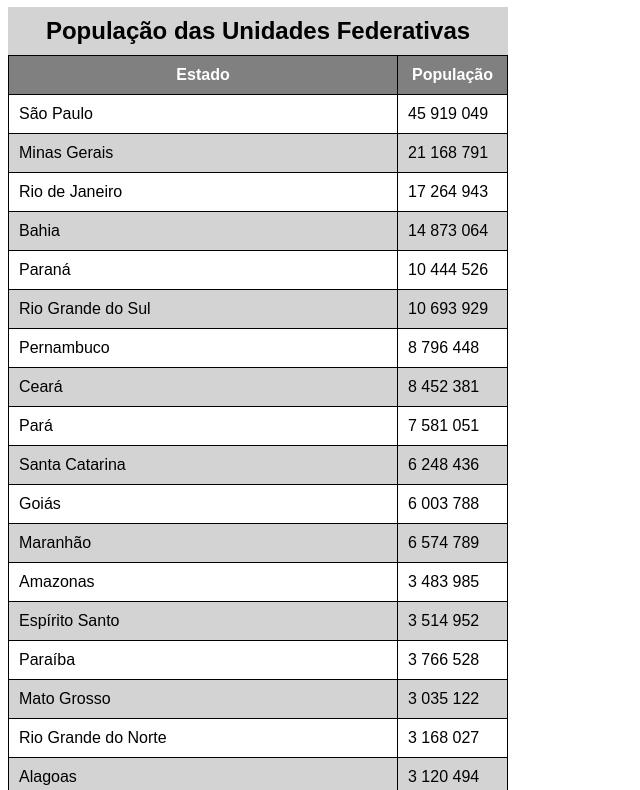
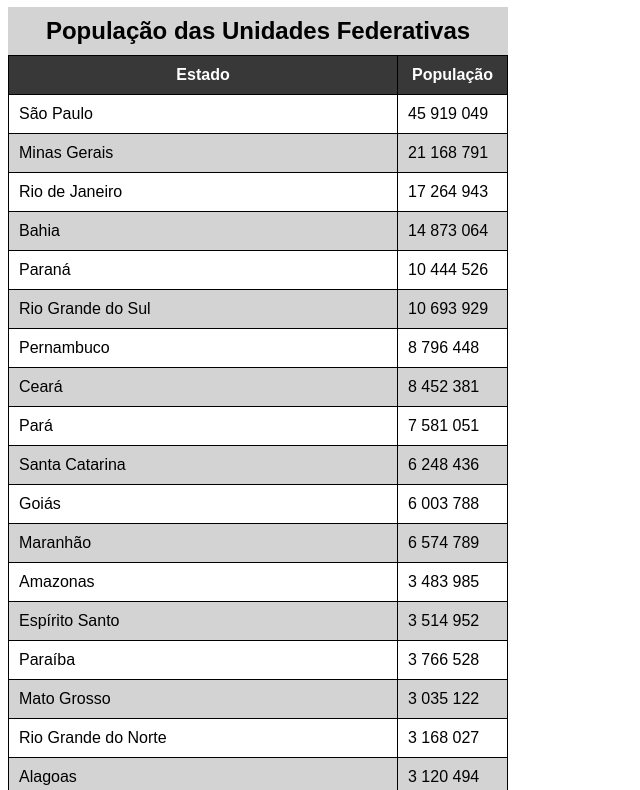
Before and after one commit to Gabrielbrevess/HTML-CSS, a plain HTML site: page Exercicios/ex024.html/tabela002.html in a window 1280 px wide. Shown: the part 73-863 px from the top of the page, without its empty margins (0-640 px from the left). Drawn offline with Linux system fonts and the light colour scheme.

Commit message:
tabela 002

```diff
--- a/Exercicios/ex024.html/tabela002.html
+++ b/Exercicios/ex024.html/tabela002.html
@@ -22,8 +22,15 @@
 
         }
 
+        thead > tr > th {
+            position: sticky; /*Pegajoso*/
+            top: -1px;
+            background-color:  #383838;
+
+        }
+
         thead, tfoot {
-            background-color: gray;
+            background-color: #383838;
             color: white;
         }
 
@@ -192,6 +199,10 @@
 
         </tfoot>
     </table>
+    <p>Lorem ipsum, dolor sit amet consectetur adipisicing elit. Velit fugiat recusandae inventore voluptate voluptates maiores modi similique accusantium corrupti ea ut eos eius laboriosam natus, vitae libero animi praesentium fuga. Lorem ipsum dolor sit amet consectetur adipisicing elit. Adipisci libero repellendus, quod minima aliquid ipsam quidem soluta quia harum ea esse? Laudantium iure molestias nisi a nihil, labore cum maiores. Lorem ipsum, dolor sit amet consectetur adipisicing elit. In velit optio omnis quidem provident consequatur blanditiis fugiat expedita consequuntur earum laboriosam, harum eos sapiente eius ex, praesentium impedit saepe natus. Lorem ipsum dolor sit amet consectetur adipisicing elit. Aliquam officia commodi quae omnis quas nulla quibusdam quia perferendis dolorum, autem quasi minima ipsum est natus, corporis amet ab earum neque. Lorem ipsum dolor sit amet consectetur adipisicing elit. Commodi quaerat dolor quae odit, totam, iure eum vel placeat est nesciunt cum in? Dolore exercitationem amet voluptatibus ratione ducimus, dicta id!</p>
+    <p>Lorem ipsum, dolor sit amet consectetur adipisicing elit. Velit fugiat recusandae inventore voluptate voluptates maiores modi similique accusantium corrupti ea ut eos eius laboriosam natus, vitae libero animi praesentium fuga. Lorem ipsum dolor sit amet consectetur adipisicing elit. Adipisci libero repellendus, quod minima aliquid ipsam quidem soluta quia harum ea esse? Laudantium iure molestias nisi a nihil, labore cum maiores. Lorem ipsum, dolor sit amet consectetur adipisicing elit. In velit optio omnis quidem provident consequatur blanditiis fugiat expedita consequuntur earum laboriosam, harum eos sapiente eius ex, praesentium impedit saepe natus. Lorem ipsum dolor sit amet consectetur adipisicing elit. Aliquam officia commodi quae omnis quas nulla quibusdam quia perferendis dolorum, autem quasi minima ipsum est natus, corporis amet ab earum neque. Lorem ipsum dolor sit amet consectetur adipisicing elit. Commodi quaerat dolor quae odit, totam, iure eum vel placeat est nesciunt cum in? Dolore exercitationem amet voluptatibus ratione ducimus, dicta id!</p>
+    <p>Lorem ipsum, dolor sit amet consectetur adipisicing elit. Velit fugiat recusandae inventore voluptate voluptates maiores modi similique accusantium corrupti ea ut eos eius laboriosam natus, vitae libero animi praesentium fuga. Lorem ipsum dolor sit amet consectetur adipisicing elit. Adipisci libero repellendus, quod minima aliquid ipsam quidem soluta quia harum ea esse? Laudantium iure molestias nisi a nihil, labore cum maiores. Lorem ipsum, dolor sit amet consectetur adipisicing elit. In velit optio omnis quidem provident consequatur blanditiis fugiat expedita consequuntur earum laboriosam, harum eos sapiente eius ex, praesentium impedit saepe natus. Lorem ipsum dolor sit amet consectetur adipisicing elit. Aliquam officia commodi quae omnis quas nulla quibusdam quia perferendis dolorum, autem quasi minima ipsum est natus, corporis amet ab earum neque. Lorem ipsum dolor sit amet consectetur adipisicing elit. Commodi quaerat dolor quae odit, totam, iure eum vel placeat est nesciunt cum in? Dolore exercitationem amet voluptatibus ratione ducimus, dicta id!</p>
+    <p>Lorem ipsum, dolor sit amet consectetur adipisicing elit. Velit fugiat recusandae inventore voluptate voluptates maiores modi similique accusantium corrupti ea ut eos eius laboriosam natus, vitae libero animi praesentium fuga. Lorem ipsum dolor sit amet consectetur adipisicing elit. Adipisci libero repellendus, quod minima aliquid ipsam quidem soluta quia harum ea esse? Laudantium iure molestias nisi a nihil, labore cum maiores. Lorem ipsum, dolor sit amet consectetur adipisicing elit. In velit optio omnis quidem provident consequatur blanditiis fugiat expedita consequuntur earum laboriosam, harum eos sapiente eius ex, praesentium impedit saepe natus. Lorem ipsum dolor sit amet consectetur adipisicing elit. Aliquam officia commodi quae omnis quas nulla quibusdam quia perferendis dolorum, autem quasi minima ipsum est natus, corporis amet ab earum neque. Lorem ipsum dolor sit amet consectetur adipisicing elit. Commodi quaerat dolor quae odit, totam, iure eum vel placeat est nesciunt cum in? Dolore exercitationem amet voluptatibus ratione ducimus, dicta id!</p>
 
 </body>
 </html>
```
